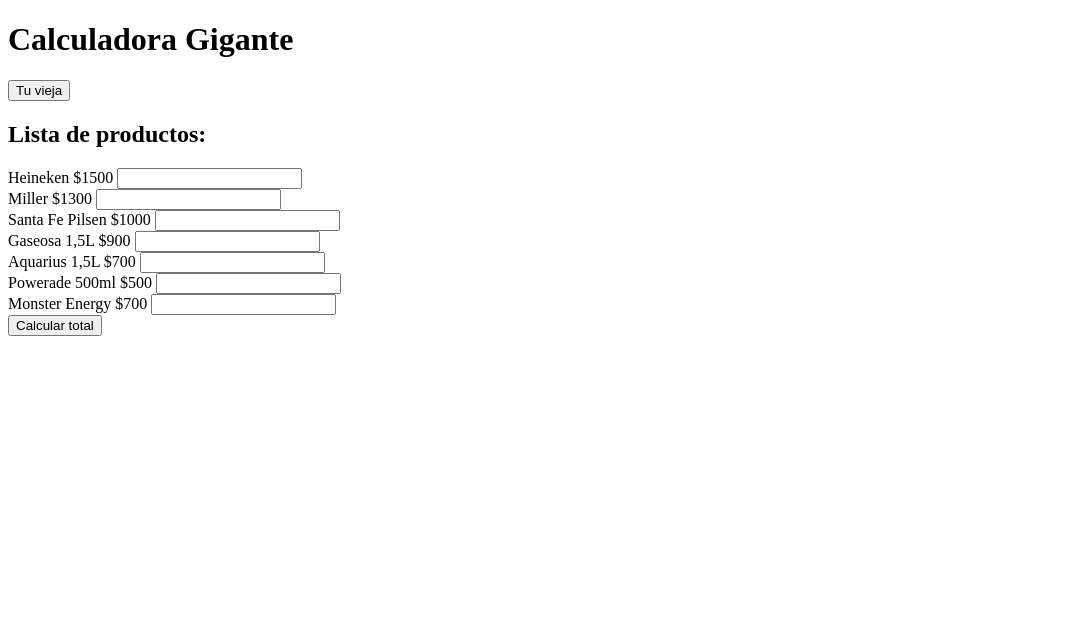
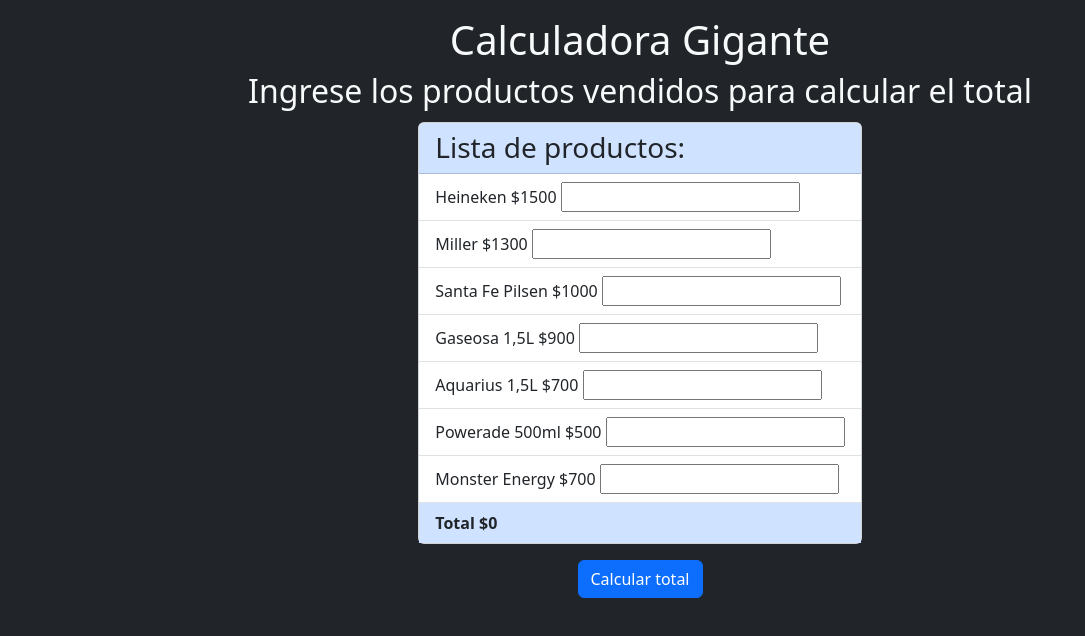
Before and after one commit to SantiagoLauria/proyecto-gigante, a plain HTML site: page index.html in a window 1280 px wide. Shown: the whole page, without its empty margins (0-1085 px from the left). Drawn offline with nearby package versions, Linux system fonts and the light colour scheme.

Commit message:
hechas la salida del total con DOM

```diff
--- a/index.html
+++ b/index.html
@@ -6,34 +6,27 @@
   <meta name="viewport" content="width=device-width, initial-scale=1.0">
   <title>Calculadora Gigante</title>
   <link rel="stylesheet" href="https://cdn.jsdelivr.net/npm/bootstrap-icons@1.11.0/font/bootstrap-icons.css">
+  <link href="https://cdn.jsdelivr.net/npm/bootstrap@5.3.1/dist/css/bootstrap.min.css" rel="stylesheet"
+    integrity="sha384-4bw+/aepP/YC94hEpVNVgiZdgIC5+VKNBQNGCHeKRQN+PtmoHDEXuppvnDJzQIu9" crossorigin="anonymous">
 </head>
 
-<body>
-  <h1>Calculadora Gigante</h1>
-  <div>
-    <button id="alert">Tu vieja</button>
-    <!-- <form>
-      <div class="">
-        <label for="name">Ingrese el producto:</label>
-        <input type="text" name="name" id="name" />
-      </div>
-      <div class="form-example">
-        <label for="email">Ingrese la cantidad: </label>
-        <input type="email" name="email" id="email" />
-      </div>
-      <div class="form-example">
-        <input id="" type="submit" value="Subscribe!" />
-      </div>
-    </form> -->
-  </div>
-  <h2>
-    Lista de productos:
-  </h2>
-  <form id="form-productos">
-    <!-- <label for="prod1" id="prod1-label">Producto 1</label>
-    <input type="number" name="prod1" id="prod1-input" /> -->
-  </form>
-  <button id="btn-calcular">Calcular total</button>
+<body class="bg-dark">
+  <main class="container-md d-flex p-2 flex-column align-items-center mt-1">
+    <h1 class="my-1 text-light">Calculadora Gigante</h1>
+    <h2 class="my-1 text-light">
+      Ingrese los productos vendidos para calcular el total
+    </h2>
+    <div class="card m-2">
+      <form id="form-productos" class="">
+        <h3 class="card-header bg-primary-subtle">Lista de productos:</h3>
+        <ul class="list-group list-group-flush" id="lista-productos">
+          <!-- <label for="prod1" id="prod1-label">Producto 1</label>
+            <input type="number" name="prod1" id="prod1-input" /> -->
+        </ul>
+      </form>
+    </div>
+    <button class="btn btn-primary m-2" id="btn-calcular">Calcular total</button>
+  </main>
   <script src="./js/main.js"></script>
 </body>
 
--- a/js/main.js
+++ b/js/main.js
@@ -9,26 +9,45 @@ const productos = [
   { id: 6, nombre: "Powerade 500ml", precio: 500 },
   { id: 7, nombre: "Monster Energy", precio: 700 },
 ];
+
 !localStorage.getItem("productos") &&
   localStorage.setItem("productos", JSON.stringify(productos));
 
-// Ciclo para insertar código HTML por cada producto en el array Productos
-const contenedor = document.querySelector("#form-productos");
-for (let index = 0; index < productos.length; index++) {
-  let bloqueNuevo = document.createElement("div");
-  bloqueNuevo.innerHTML = `<label for="prod${index}" id="prod${index}-label">${productos[index].nombre}  $${productos[index].precio}</label>
-  <input type="number" name="prod${index}" id="prod${index}-input" />`;
+// Función para insertar código HTML de cada producto
+function instertarHTMLDeProductos(producto) {
+  let bloqueNuevo = document.createElement("li");
+  bloqueNuevo.classList.add("list-group-item");
+  bloqueNuevo.innerHTML = `<label for="prod${producto.id}" id="prod${producto.id}-label">${producto.nombre}  $${producto.precio}</label>
+    <input type="number" name="prod${producto.id}" id="prod${producto.id}-input"/>`;
   contenedor.appendChild(bloqueNuevo);
 }
-let botonCalcular = document.querySelector("#btn-calcular");
-botonCalcular.addEventListener("click", calcular);
 
+function liTotal() {
+  let bloqueNuevo = document.createElement("li");
+  bloqueNuevo.classList.add("list-group-item", "bg-primary-subtle", "fw-bold");
+  bloqueNuevo.setAttribute("id", "total");
+  bloqueNuevo.innerHTML = `Total $${total}`;
+  console.log(bloqueNuevo);
+  contenedor.appendChild(bloqueNuevo);
+}
+// Función que toma los inputs, multiplica el precio de cada producto por la cantidad ingresada y retorna el total
 function calcular() {
   total = 0;
   for (let i = 0; i < productos.length; i++) {
-    let numero = parseInt(document.querySelector(`#prod${i}-input`).value);
+    let numero = parseInt(document.querySelector(`#prod${i + 1}-input`).value);
     numero >= 0 && (total += numero * productos[i].precio);
     console.log(total);
   }
-  alert(total);
+  let elementoTotal = document.querySelector("#total");
+  elementoTotal.innerText = `Total $${total}`;
 }
+
+// Declaración del contenedor donde se insertan los productos
+const contenedor = document.querySelector("#lista-productos");
+
+// Iteración para la inserción del código HTML correspondiente a cada producto
+productos.forEach((producto) => instertarHTMLDeProductos(producto));
+liTotal();
+
+let botonCalcular = document.querySelector("#btn-calcular");
+botonCalcular.addEventListener("click", calcular);
```
